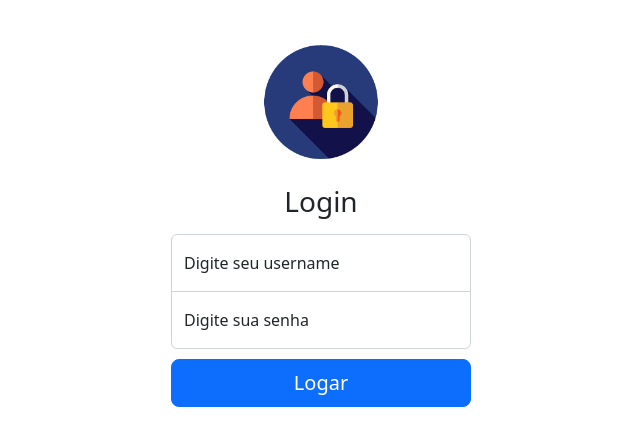
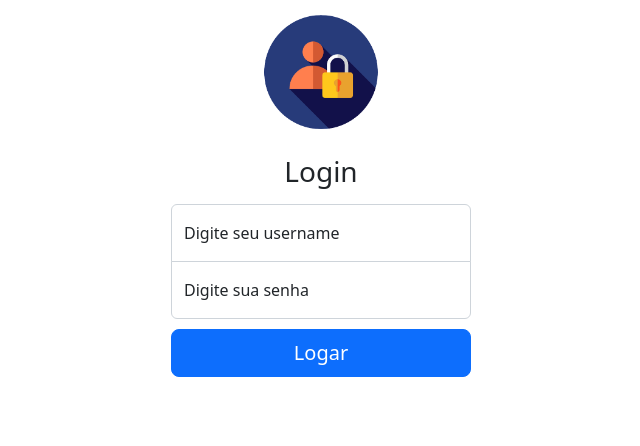
Before and after one commit to MateusMaciel340/app-crud-javascript-react, a React (Vite) app: page / in a window 1280 px wide. Shown: the top 446 px of the page, without its empty margins (319-959 px from the left). Built offline with nearby package versions, Linux system fonts and the light colour scheme; no server answers.

Commit message:
chore: adding global app styling

```diff
--- a/src/App.jsx
+++ b/src/App.jsx
@@ -1,8 +1,9 @@
-import Routers from "./routes/router";
+import Routers from "./routes/Router";
+import "./styles/styleGlobal.css";
 
 const App = () => {
     return (
-        <Routers/>
+        <Routers />
     );
 }
 
--- /dev/null
+++ b/src/styles/styleGlobal.css
@@ -0,0 +1,4 @@
+body {
+    padding: 0; margin: 0;
+    box-sizing: border-box;
+}
```
